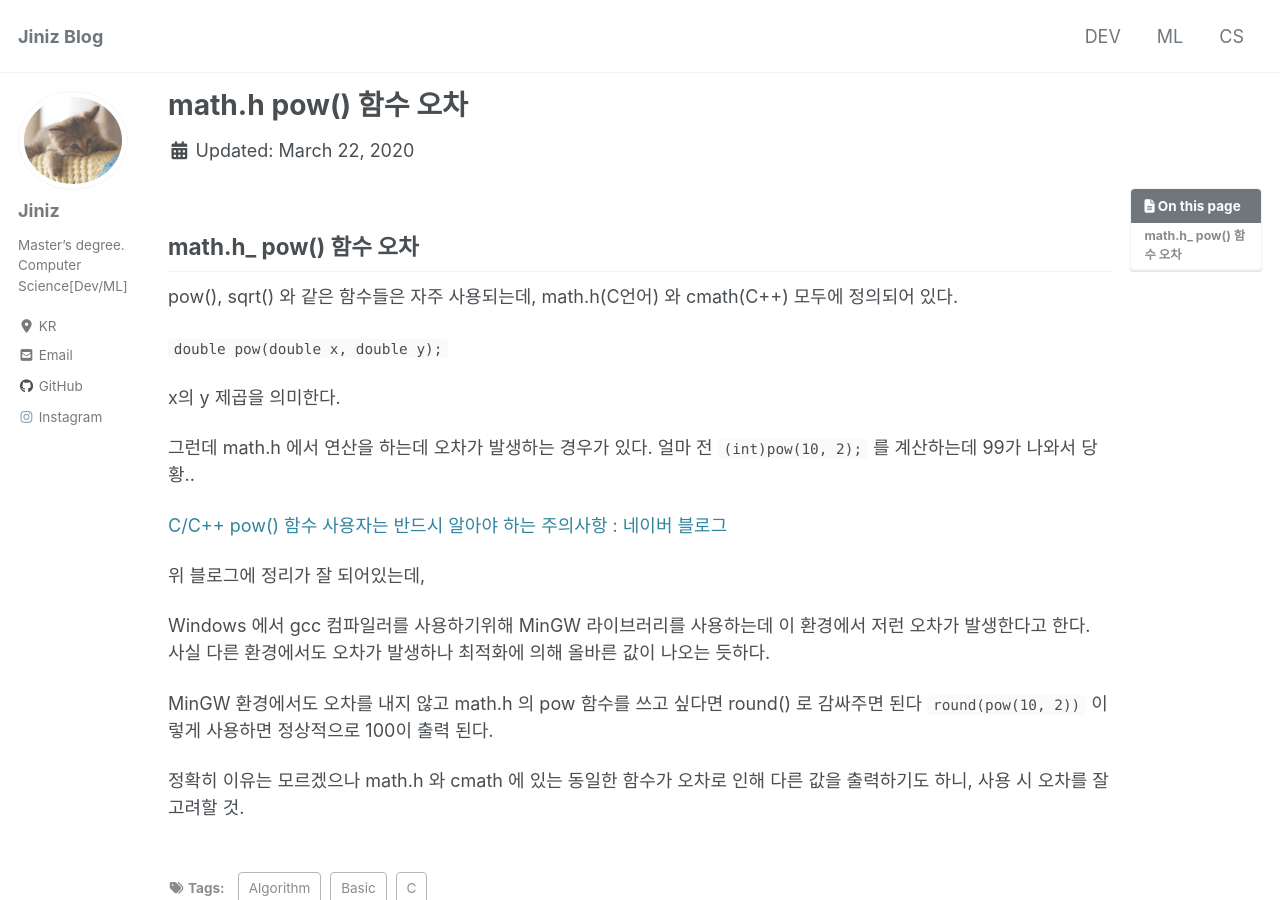
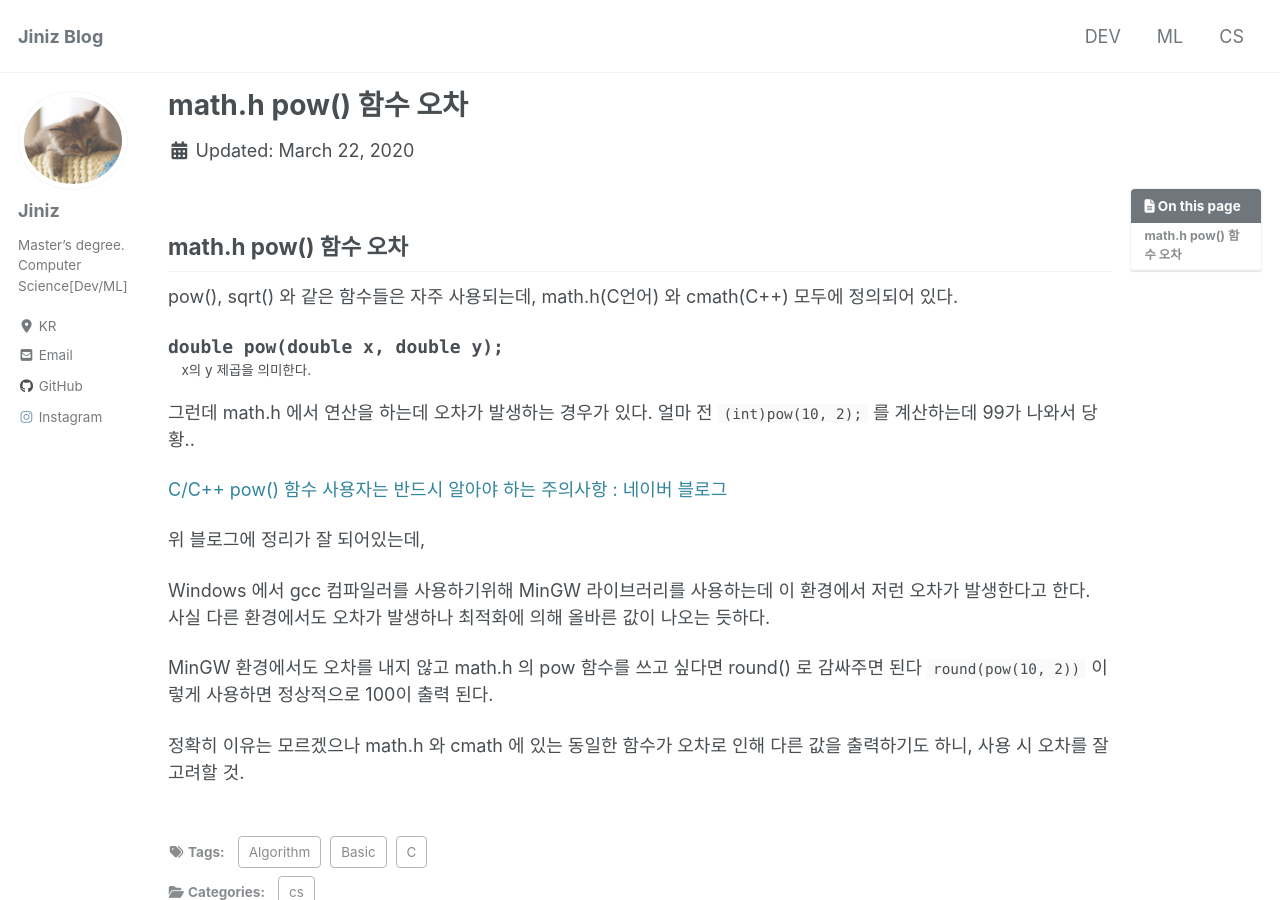
Before and after one commit to devilzCough/devilzcough.github.io, a Jekyll site: the page built from _posts/2020-03-22-<math.h> pow() 함수 오차.md, in a window 1280 px wide and 900 px high. Built offline with Jekyll 4.4.1, drawn with Linux system fonts in a browser that asks for light colours; cached includes are drawn as plain includes; nearby versions of some CDN libraries.

```diff
--- a/_posts/2020-03-22-<math.h> pow() 함수 오차.md
+++ b/_posts/2020-03-22-<math.h> pow() 함수 오차.md
@@ -11,12 +11,11 @@ author_profile : true
 toc : true
 ---
 
-## math.h_ pow() 함수 오차
+## math.h pow() 함수 오차
 pow(), sqrt() 와 같은 함수들은 자주 사용되는데,  math.h(C언어) 와 cmath(C++) 모두에 정의되어 있다.
 
 `double pow(double x, double y);`
-
-x의 y 제곱을 의미한다.
+: x의 y 제곱을 의미한다.
 
 그런데 math.h 에서 연산을 하는데 오차가 발생하는 경우가 있다.
 얼마 전 `(int)pow(10, 2);`  를 계산하는데 99가 나와서 당황..
```
Also changed, not shown: _posts/2020-03-22-공백이 포함된 문자열 입력받기 및 EOF.md (+3 -9 lines).
